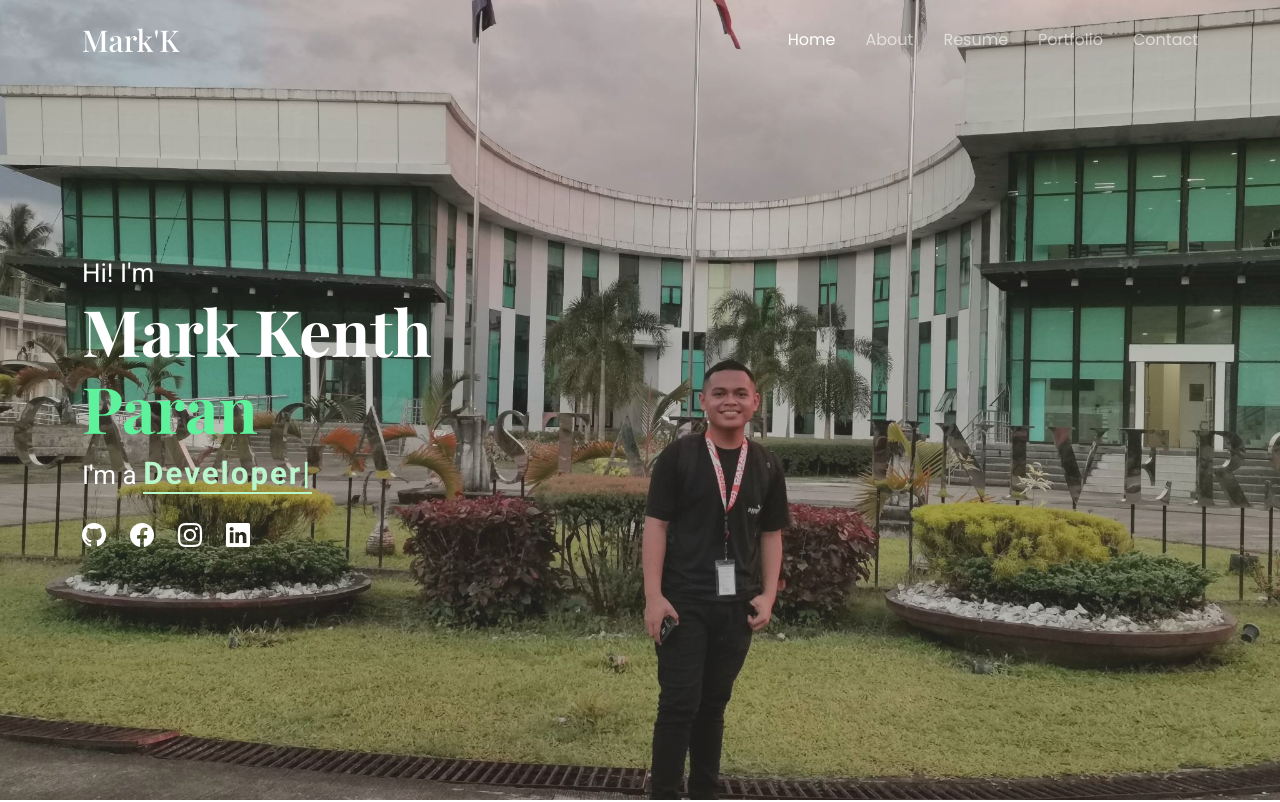
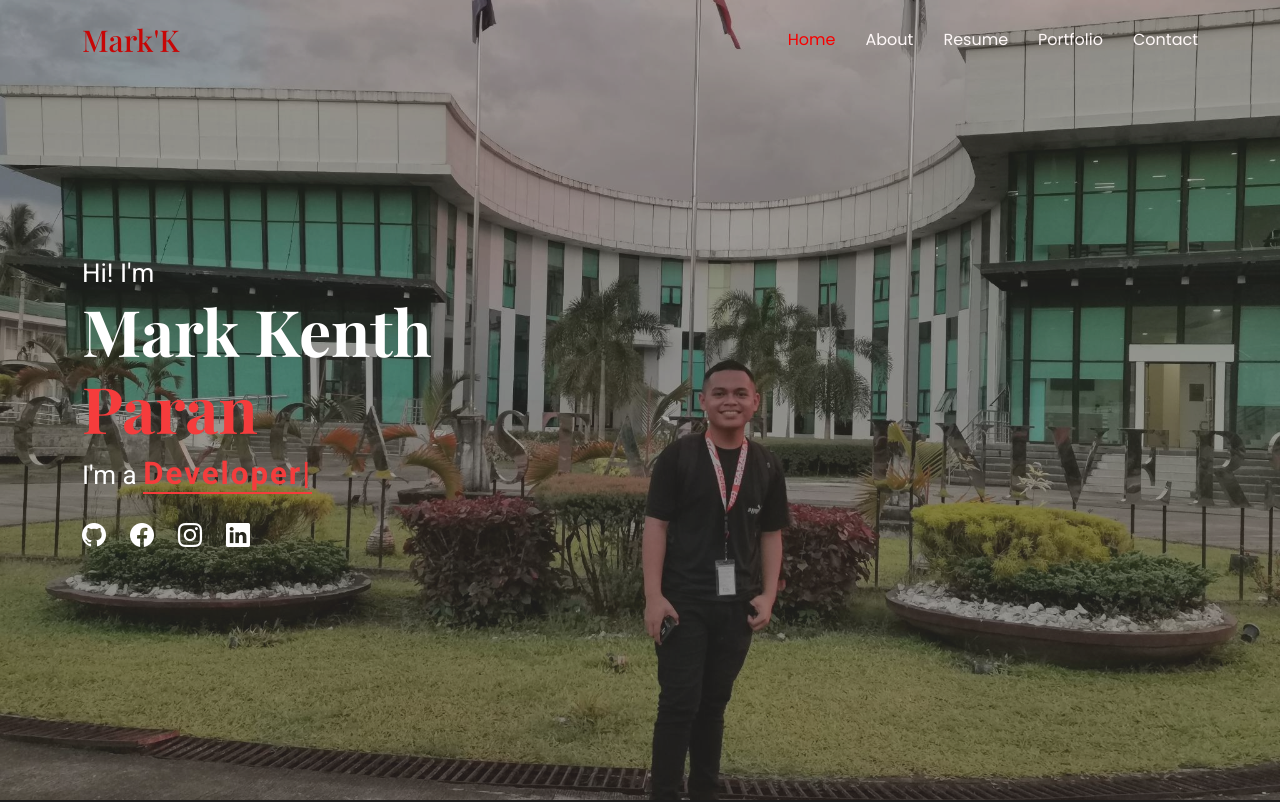
Before and after one commit to mkparan/mkparan.github.io, a plain HTML site: page index.html in a window 1280 px wide. Shown: the top 802 px of the page. Drawn offline with nearby package versions, Linux system fonts and the light colour scheme; a web font is replaced by a local one.

Commit message:
change to dark mode and add animation to hero

```diff
--- a/assets/css/main.css
+++ b/assets/css/main.css
@@ -21,35 +21,25 @@
 
 /* Global Colors - The following color variables are used throughout the website. Updating them here will change the color scheme of the entire website */
 :root {
-  --background-color: #ffffff; /* Background color for the entire website, including individual sections */
-  --default-color: #166e37; /* Default color used for the majority of the text content across the entire website */
-  --heading-color: #166e37; /* Color for headings, subheadings and title throughout the website */
-  --accent-color: #119343; /* Accent color that represents your brand on the website. It's used for buttons, links, and other elements that need to stand out */
-  --surface-color: #ffffff; /* The surface color is used as a background of boxed elements within sections, such as cards, icon boxes, or other elements that require a visual separation from the global background. */
-  --contrast-color: #ffffff; /* Contrast color for text, ensuring readability against backgrounds of accent, heading, or default colors. */
+  --background-color: #1d1d1d; /* Background color for the entire website, including individual sections */
+  --default-color: #f7b5b5; /* Default color used for the majority of the text content across the entire website */
+  --heading-color: #c70606; /* Color for headings, subheadings and title throughout the website */
+  --accent-color: #a60606; /* Accent color that represents your brand on the website. It's used for buttons, links, and other elements that need to stand out */
+  --surface-color: #212020; /* The surface color is used as a background of boxed elements within sections, such as cards, icon boxes, or other elements that require a visual separation from the global background. */
+  --contrast-color: #212020; /* Contrast color for text, ensuring readability against backgrounds of accent, heading, or default colors. */
 }
 
 /* Nav Menu Colors - The following color variables are used specifically for the navigation menu. They are separate from the global colors to allow for more customization options */
 :root {
-  --nav-color: rgba(
-    255,
-    255,
-    255,
-    0.6
-  ); /* The default color of the main navmenu links */
-  --nav-hover-color: #ffffff; /* Applied to main navmenu links when they are hovered over or active */
-  --nav-mobile-background-color: #ffffff; /* Used as the background color for mobile navigation menu */
-  --nav-dropdown-background-color: #ffffff; /* Used as the background color for dropdown items that appear when hovering over primary navigation items */
-  --nav-dropdown-color: #898989; /* Used for navigation links of the dropdown items in the navigation menu. */
-  --nav-dropdown-hover-color: #166e37; /* Similar to --nav-hover-color, this color is applied to dropdown navigation links when they are hovered over. */
+  --nav-color: #fff8f8; /* The default color of the main navmenu links */
+  --nav-hover-color: #f70000; /* Applied to main navmenu links when they are hovered over or active */
+  --nav-mobile-background-color: #a1a1a1; /* Used as the background color for mobile navigation menu */
+  --nav-dropdown-background-color: #4d4747; /* Used as the background color for dropdown items that appear when hovering over primary navigation items */
+  --nav-dropdown-color: #77181899; /* Used for navigation links of the dropdown items in the navigation menu. */
+  --nav-dropdown-hover-color: #c70606; /* Similar to --nav-hover-color, this color is applied to dropdown navigation links when they are hovered over. */
 }
 
 /* Color Presets - These classes override global colors when applied to any section or element, providing reuse of the sam color scheme. */
-
-.light-background {
-  --background-color: #f3f1f0;
-  --surface-color: #ffffff;
-}
 
 .dark-background {
   --background-color: #858484;
@@ -94,65 +84,13 @@ h6 {
   font-family: var(--heading-font);
 }
 
-/* PHP Email Form Messages
-------------------------------*/
-.php-email-form .error-message {
-  display: none;
-  background: #df1529;
-  color: #ffffff;
-  text-align: left;
-  padding: 15px;
-  margin-bottom: 24px;
-  font-weight: 600;
-}
-
-.php-email-form .sent-message {
-  display: none;
-  color: #ffffff;
-  background: #059652;
-  text-align: center;
-  padding: 15px;
-  margin-bottom: 24px;
-  font-weight: 600;
-}
-
-.php-email-form .loading {
-  display: none;
-  background: var(--surface-color);
-  text-align: center;
-  padding: 15px;
-  margin-bottom: 24px;
-}
-
-.php-email-form .loading:before {
-  content: "";
-  display: inline-block;
-  border-radius: 50%;
-  width: 24px;
-  height: 24px;
-  margin: 0 10px -6px 0;
-  border: 3px solid var(--accent-color);
-  border-top-color: var(--surface-color);
-  animation: php-email-form-loading 1s linear infinite;
-}
-
-@keyframes php-email-form-loading {
-  0% {
-    transform: rotate(0deg);
-  }
-
-  100% {
-    transform: rotate(360deg);
-  }
-}
-
 /*--------------------------------------------------------------
 # Global Header
 --------------------------------------------------------------*/
 .header {
   --background-color: rgba(0, 0, 0, 0);
   --default-color: #ffffff;
-  --heading-color: #ffffff;
+  --heading-color: #c70606;
   color: var(--default-color);
   background-color: var(--background-color);
   padding: 10px 0;
@@ -177,13 +115,12 @@ h6 {
 }
 
 .scrolled .header {
-  box-shadow: 0px 0 18px rgba(0, 0, 0, 0.1);
+  background-color: #4d474774;
 }
 
 /* Global Header on Scroll
 ------------------------------*/
 .scrolled .header {
-  --background-color: rgba(64, 110, 71, 0.8);
 }
 
 /*--------------------------------------------------------------
@@ -503,7 +440,7 @@ h6 {
   position: fixed;
   top: calc(50% - 30px);
   left: calc(50% - 30px);
-  border: 6px solid #ffffff;
+  border: 6px solid #a60606;
   border-color: var(--accent-color) transparent var(--accent-color) transparent;
   border-radius: 50%;
   width: 60px;
@@ -668,7 +605,7 @@ section,
   position: absolute;
   inset: 0;
   display: block;
-  filter: brightness(90%);
+  filter: brightness(70%);
   width: 100%;
   height: 100%;
   object-fit: cover;
@@ -696,7 +633,7 @@ section,
 
 .hero h3 {
   margin: 0;
-  color: #5df29b;
+  color: #f53c3c;
   font-size: 64px;
   font-weight: 700;
 }
@@ -708,10 +645,10 @@ section,
 
 .hero p span {
   letter-spacing: 2px;
-  color: #b8f7cc;
+  color: #f53c3c;
   font-weight: bolder;
   font-size: larger;
-  border-bottom: 2px solid #b8f7cc;
+  border-bottom: 2px solid #f53c3c;
 }
 
 .hero .social-links {
--- a/assets/js/main.js
+++ b/assets/js/main.js
@@ -124,6 +124,59 @@
       backSpeed: 50,
       backDelay: 2000,
     });
+  }
+
+  /**
+   *  animated text
+   */
+
+  window.onload = function () {
+    playText1(); // Play animation for Mark Kenth
+    playText2(); // Play animation for Paran
+  };
+
+  function playText1() {
+    var text = "Mark Kenth";
+    var textElement = document.getElementById("animatedText");
+    var possibleChars = '-+*/|}{[]~\\":;?/.><=+-_)(*&^%$#@!)}';
+
+    function animateText(i, currentText) {
+      setTimeout(function () {
+        textElement.textContent = currentText;
+      }, i * 200); // Increased the delay to 200ms per step for slower animation
+    }
+
+    for (var i = 0; i <= text.length; i++) {
+      let currentText = text.substr(0, i);
+      for (var j = i; j < text.length; j++) {
+        currentText += possibleChars.charAt(
+          Math.floor(Math.random() * possibleChars.length)
+        );
+      }
+      animateText(i, currentText);
+    }
+  }
+
+  function playText2() {
+    var text = "Paran";
+    var textElement = document.getElementById("animatedText2");
+    var possibleChars = '-+*/|}{[]~\\":;?/.><=+-_)(*&^%$#@!)}';
+
+    function animateText(i, currentText) {
+      setTimeout(function () {
+        textElement.textContent = currentText;
+      }, i * 200); // Increased the delay to 200ms per step for slower animation
+    }
+
+    for (var i = 0; i <= text.length; i++) {
+      let currentText = text.substr(0, i);
+      for (var j = i; j < text.length; j++) {
+        currentText += possibleChars.charAt(
+          Math.floor(Math.random() * possibleChars.length)
+        );
+      }
+      animateText(i, currentText);
+    }
   }
 
   /**
--- a/index.html
+++ b/index.html
@@ -79,8 +79,8 @@
 
         <div class="container" data-aos="fade-up" data-aos-delay="100">
           <p>Hi! I'm</p>
-          <h2>Mark Kenth</h2>
-          <h3>Paran<br /></h3>
+          <h2 id="animatedText">Mark Kenth</h2>
+          <h3 id="animatedText2">Paran<br /></h3>
           <p>
             I'm a
             <span
```
Also changed, not shown: Readme.txt.
